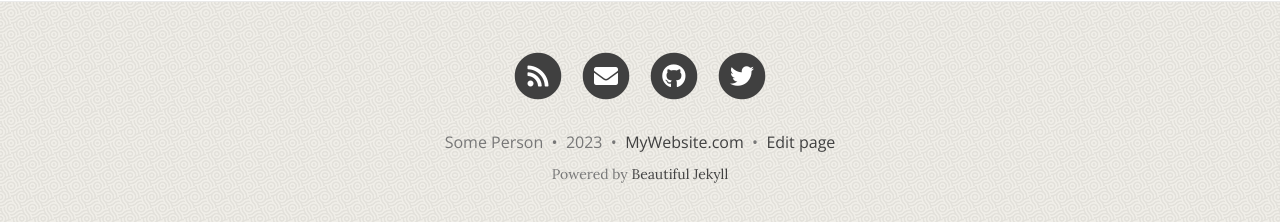
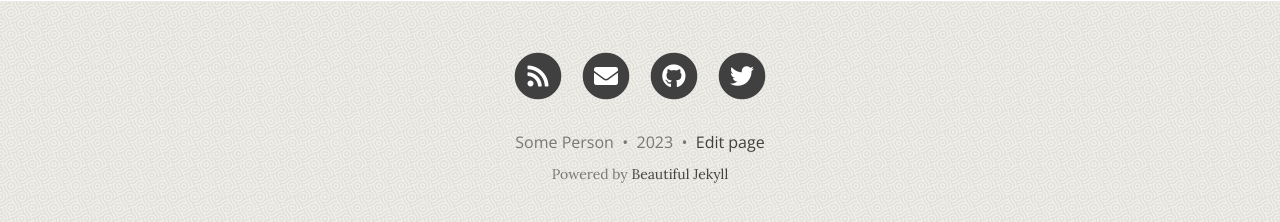
Before and after one commit to HMBaytam/hmbaytam-site-archive, a Jekyll site: the page built from index.html, in a window 1280 px wide and 1252 px high. Shown: the part 1017-1239 px from the top of the window. Built offline with Jekyll 4.4.1, drawn with Linux system fonts in a browser that asks for light colours; nearby versions of some CDN libraries; the list of posts is cut into pages by our own code; comment, search, counter and statistics services are not loaded.

Commit message:
updated nav links

```diff
--- a/_config.yml
+++ b/_config.yml
@@ -45,6 +45,7 @@
 # Image to show in the navigation bar - works best with a square image
 # Remove this parameter if you don't want an image in the navbar
 avatar: "/assets/img/avatar-icon.png"
+# title-img: "/assets/img/avatar-icon.png"
 
 # By default, the image is cut into a circle. You can disable this behaviour by setting 'round-avatar: false'
 round-avatar: true
@@ -106,7 +107,7 @@
 
 # How to display the link to your website in the footer
 # Remove this if you don't want a link in the footer
-url-pretty: "MyWebsite.com"
+# url-pretty: "MyWebsite.com"
 
 # Excerpt word length - Truncate the excerpt of each post on the feed page to the specified number of words
 excerpt_length: 50
--- a/_includes/nav.html
+++ b/_includes/nav.html
@@ -1,9 +1,9 @@
 <nav class="navbar navbar-expand-xl navbar-light fixed-top navbar-custom {% if page.nav-short %}top-nav-short-permanent{% else %}top-nav-regular{% endif %}">
 
   {%- if site.title-img -%}
-    <a class="navbar-brand navbar-brand-logo" href="{{ '' | absolute_url }}"><img alt="{{ site.title }} Logo" src="{{ site.title-img | relative_url}}"/></a>
+    <a class="navbar-brand navbar-brand-logo" href="{{ '/' | absolute_url }}"><img alt="{{ site.title }} Logo" src="{{ site.title-img | relative_url}}"/></a>
   {%- elsif site.title -%}
-    <a class="navbar-brand" href="{{ '' | absolute_url }}">{{ site.title }}</a>
+    <a class="navbar-brand" href="{{ '/' | absolute_url }}">{{ site.title }}</a>
   {%- endif -%}
 
   <button class="navbar-toggler" type="button" data-toggle="collapse" data-target="#main-navbar" aria-controls="main-navbar" aria-expanded="false" aria-label="Toggle navigation">
```
Also changed, not shown: 7 other files.
